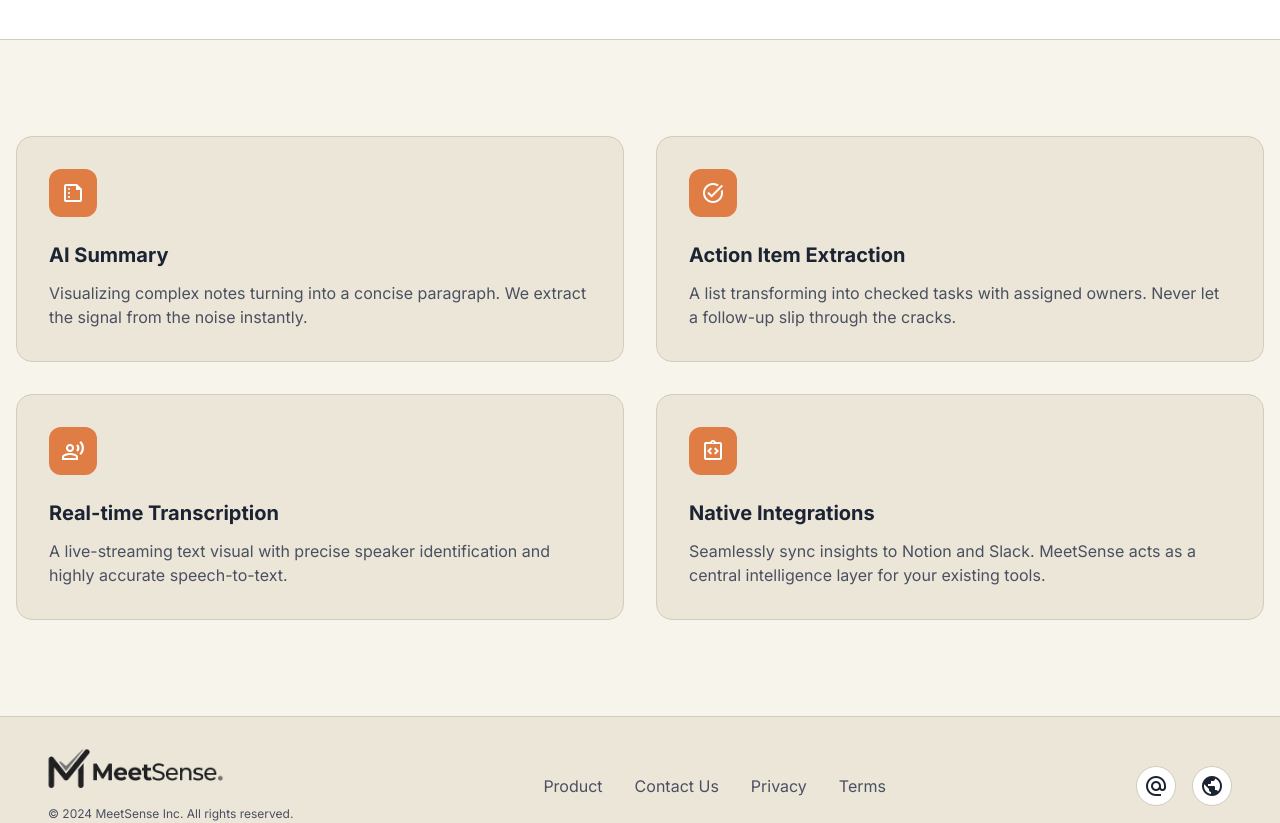
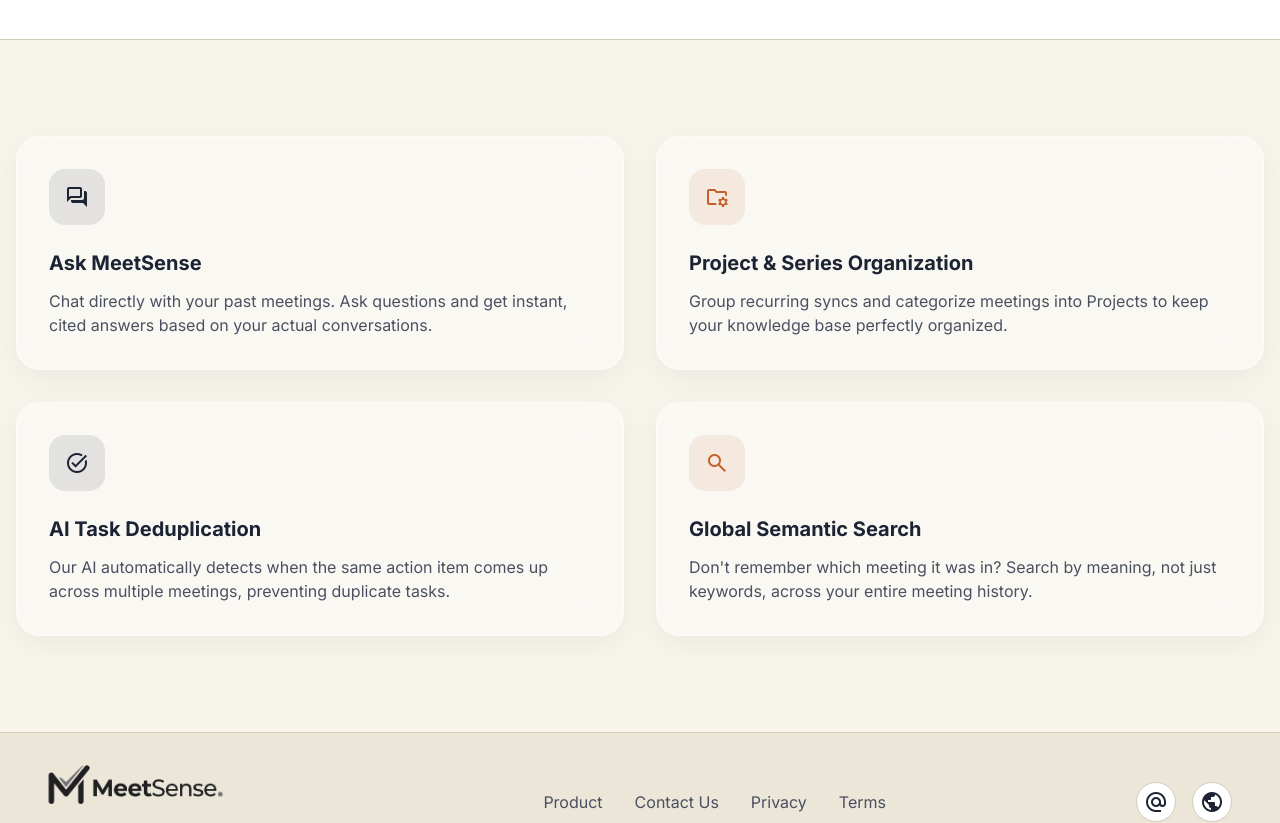
Before and after one commit to Aryamgupta/meetSense, a Next.js app: page /features in a window 1280 px wide. Shown: the part 460-1283 px from the top of the page. Built offline with nearby package versions, Linux system fonts and the light colour scheme.

Commit message:
added features of v2.0 in the marketting features

```diff
--- a/src/app/(marketing)/features/page.tsx
+++ b/src/app/(marketing)/features/page.tsx
@@ -29,70 +29,49 @@
           </div>
         </section>
 
-        {/* Features Grid */}
         <section className="max-w-7xl mx-auto px-4 py-24">
           <div className="grid md:grid-cols-2 gap-8">
             {/* Feature 1 */}
-            <div className="bg-surface-container border border-outline-variant rounded-2xl p-8 hover:border-secondary transition-colors group">
-              <div className="w-12 h-12 rounded-xl bg-secondary-container text-on-secondary-container flex items-center justify-center mb-6">
-                <span className="material-symbols-outlined text-[24px]">
-                  summarize
-                </span>
+            <div className="glass-panel border border-outline-variant/30 rounded-3xl p-8 hover:border-primary/50 transition-all group shadow-sm">
+              <div className="w-14 h-14 rounded-2xl bg-primary/10 text-primary flex items-center justify-center mb-6">
+                <span className="material-symbols-outlined text-[28px]">forum</span>
               </div>
-              <h3 className="text-headline-md font-bold mb-3 text-on-surface">
-                AI Summary
-              </h3>
+              <h3 className="text-headline-md font-bold mb-3 text-on-surface">Ask MeetSense</h3>
               <p className="text-body-lg text-on-surface-variant">
-                Visualizing complex notes turning into a concise paragraph. We
-                extract the signal from the noise instantly.
+                Chat directly with your past meetings. Ask questions and get instant, cited answers based on your actual conversations.
               </p>
             </div>
 
             {/* Feature 2 */}
-            <div className="bg-surface-container border border-outline-variant rounded-2xl p-8 hover:border-secondary transition-colors group">
-              <div className="w-12 h-12 rounded-xl bg-secondary-container text-on-secondary-container flex items-center justify-center mb-6">
-                <span className="material-symbols-outlined text-[24px]">
-                  task_alt
-                </span>
+            <div className="glass-panel border border-outline-variant/30 rounded-3xl p-8 hover:border-secondary/50 transition-all group shadow-sm">
+              <div className="w-14 h-14 rounded-2xl bg-secondary/10 text-secondary flex items-center justify-center mb-6">
+                <span className="material-symbols-outlined text-[28px]">folder_managed</span>
               </div>
-              <h3 className="text-headline-md font-bold mb-3 text-on-surface">
-                Action Item Extraction
-              </h3>
+              <h3 className="text-headline-md font-bold mb-3 text-on-surface">Project & Series Organization</h3>
               <p className="text-body-lg text-on-surface-variant">
-                A list transforming into checked tasks with assigned owners.
-                Never let a follow-up slip through the cracks.
+                Group recurring syncs and categorize meetings into Projects to keep your knowledge base perfectly organized.
               </p>
             </div>
 
             {/* Feature 3 */}
-            <div className="bg-surface-container border border-outline-variant rounded-2xl p-8 hover:border-secondary transition-colors group">
-              <div className="w-12 h-12 rounded-xl bg-secondary-container text-on-secondary-container flex items-center justify-center mb-6">
-                <span className="material-symbols-outlined text-[24px]">
-                  record_voice_over
-                </span>
+            <div className="glass-panel border border-outline-variant/30 rounded-3xl p-8 hover:border-primary/50 transition-all group shadow-sm">
+              <div className="w-14 h-14 rounded-2xl bg-primary/10 text-primary flex items-center justify-center mb-6">
+                <span className="material-symbols-outlined text-[28px]">task_alt</span>
               </div>
-              <h3 className="text-headline-md font-bold mb-3 text-on-surface">
-                Real-time Transcription
-              </h3>
+              <h3 className="text-headline-md font-bold mb-3 text-on-surface">AI Task Deduplication</h3>
               <p className="text-body-lg text-on-surface-variant">
-                A live-streaming text visual with precise speaker identification
-                and highly accurate speech-to-text.
+                Our AI automatically detects when the same action item comes up across multiple meetings, preventing duplicate tasks.
               </p>
             </div>
 
             {/* Feature 4 */}
-            <div className="bg-surface-container border border-outline-variant rounded-2xl p-8 hover:border-secondary transition-colors group">
-              <div className="w-12 h-12 rounded-xl bg-secondary-container text-on-secondary-container flex items-center justify-center mb-6">
-                <span className="material-symbols-outlined text-[24px]">
-                  integration_instructions
-                </span>
+            <div className="glass-panel border border-outline-variant/30 rounded-3xl p-8 hover:border-secondary/50 transition-all group shadow-sm">
+              <div className="w-14 h-14 rounded-2xl bg-secondary/10 text-secondary flex items-center justify-center mb-6">
+                <span className="material-symbols-outlined text-[28px]">search</span>
               </div>
-              <h3 className="text-headline-md font-bold mb-3 text-on-surface">
-                Native Integrations
-              </h3>
+              <h3 className="text-headline-md font-bold mb-3 text-on-surface">Global Semantic Search</h3>
               <p className="text-body-lg text-on-surface-variant">
-                Seamlessly sync insights to Notion and Slack. MeetSense acts as
-                a central intelligence layer for your existing tools.
+                Don't remember which meeting it was in? Search by meaning, not just keywords, across your entire meeting history.
               </p>
             </div>
           </div>
--- a/src/app/(marketing)/page.tsx
+++ b/src/app/(marketing)/page.tsx
@@ -10,20 +10,18 @@
             <div className="absolute bottom-[-10%] right-[-10%] w-[40%] h-[60%] bg-secondary-fixed opacity-30 blur-[120px] rounded-full"></div>
           </div>
           <div className="max-w-7xl mx-auto px-margin-mobile md:px-margin-desktop text-center">
-            <div className="inline-flex items-center gap-2 bg-surface-container-lowest border border-outline-variant px-4 py-1.5 rounded-full mb-8 shadow-sm animate-fade-in">
-              <span className="flex h-2 w-2 rounded-full bg-status-success animate-pulse"></span>
-              <span className="text-label-md font-label-md text-secondary">
-                New: AI Summarization v2.0
+            <div className="inline-flex items-center gap-2 glass-panel border border-primary/30 px-4 py-1.5 rounded-full mb-8 shadow-sm animate-fade-in">
+              <span className="flex h-2 w-2 rounded-full bg-primary animate-pulse"></span>
+              <span className="text-label-md font-label-md text-primary font-bold tracking-wide">
+                New: Ask MeetSense & Semantic Search
               </span>
             </div>
             <h1 className="text-4xl md:text-6xl lg:text-7xl font-display font-bold tracking-tight text-on-surface mb-6 max-w-4xl mx-auto leading-[1.1]">
-              Turn every meeting into{" "}
-              <span className="text-primary italic">action</span>
+              Chat directly with your{" "}
+              <span className="text-primary italic">meetings</span>
             </h1>
             <p className="text-body-lg text-on-surface-variant max-w-2xl mx-auto mb-10 leading-relaxed font-body-md">
-              Stop losing key insights in the noise. MeetSense uses
-              enterprise-grade AI to transcribe, summarize, and sync your tasks
-              instantly.
+              Stop losing key insights in the noise. MeetSense uses enterprise-grade AI to transcribe, summarize, group by projects, and lets you chat with your entire knowledge base instantly.
             </p>
             <div className="flex flex-col sm:flex-row items-center justify-center gap-4">
               <Link
@@ -60,60 +58,46 @@
                 Three simple steps to a more productive workflow.
               </p>
             </div>
-            <div className="grid grid-cols-1 md:grid-cols-3 gap-12 relative">
-              <div className="hidden md:block absolute top-12 left-[20%] right-[20%] h-[2px] bg-gradient-to-r from-transparent via-outline-variant to-transparent -z-0"></div>
+            <div className="grid grid-cols-1 md:grid-cols-4 gap-8 relative">
+              <div className="hidden md:block absolute top-12 left-[10%] right-[10%] h-[2px] bg-gradient-to-r from-transparent via-primary/30 to-transparent -z-0"></div>
 
               <div className="flex flex-col items-center text-center relative z-10">
-                <div className="w-24 h-24 rounded-2xl bg-surface-container-high flex items-center justify-center mb-6 shadow-sm border border-outline-variant">
-                  <span
-                    className="material-symbols-outlined text-primary text-4xl"
-                    data-icon="upload_file"
-                  >
-                    upload_file
-                  </span>
+                <div className="w-24 h-24 rounded-[32px] glass-panel flex items-center justify-center mb-6 shadow-premium border border-primary/20">
+                  <span className="material-symbols-outlined text-primary text-4xl" data-icon="upload_file">upload_file</span>
                 </div>
-                <h3 className="text-headline-sm font-headline-sm text-on-surface mb-3">
-                  1. Upload
-                </h3>
-                <p className="text-body-md text-on-surface-variant max-w-[280px]">
-                  Upload your video or audio recording from Zoom, Teams, or
-                  Google Meet.
+                <h3 className="text-headline-sm font-bold text-on-surface mb-3">1. Upload</h3>
+                <p className="text-body-md text-on-surface-variant max-w-[240px]">
+                  Upload your video or audio recording from Zoom, Teams, or Google Meet.
                 </p>
               </div>
 
               <div className="flex flex-col items-center text-center relative z-10">
-                <div className="w-24 h-24 rounded-2xl bg-surface-container-high flex items-center justify-center mb-6 shadow-sm border border-outline-variant">
-                  <span
-                    className="material-symbols-outlined text-secondary text-4xl"
-                    data-icon="auto_awesome"
-                  >
-                    auto_awesome
-                  </span>
+                <div className="w-24 h-24 rounded-[32px] glass-panel flex items-center justify-center mb-6 shadow-premium border border-primary/20">
+                  <span className="material-symbols-outlined text-secondary text-4xl" data-icon="folder_managed">folder_managed</span>
                 </div>
-                <h3 className="text-headline-sm font-headline-sm text-on-surface mb-3">
-                  2. AI Extracts
-                </h3>
-                <p className="text-body-md text-on-surface-variant max-w-[280px]">
-                  Our model identifies speakers, key decisions, and creates a
-                  concise summary.
+                <h3 className="text-headline-sm font-bold text-on-surface mb-3">2. Organize</h3>
+                <p className="text-body-md text-on-surface-variant max-w-[240px]">
+                  Group your recurring syncs into specific Series and Projects seamlessly.
                 </p>
               </div>
 
               <div className="flex flex-col items-center text-center relative z-10">
-                <div className="w-24 h-24 rounded-2xl bg-surface-container-high flex items-center justify-center mb-6 shadow-sm border border-outline-variant">
-                  <span
-                    className="material-symbols-outlined text-primary text-4xl"
-                    data-icon="task_alt"
-                  >
-                    task_alt
-                  </span>
+                <div className="w-24 h-24 rounded-[32px] glass-panel flex items-center justify-center mb-6 shadow-premium border border-primary/20">
+                  <span className="material-symbols-outlined text-primary text-4xl" data-icon="task_alt">task_alt</span>
                 </div>
-                <h3 className="text-headline-sm font-headline-sm text-on-surface mb-3">
-                  3. Track Items
-                </h3>
-                <p className="text-body-md text-on-surface-variant max-w-[280px]">
-                  Sync action items directly to Notion, Slack, or Jira and track
-                  their progress.
+                <h3 className="text-headline-sm font-bold text-on-surface mb-3">3. Track Items</h3>
+                <p className="text-body-md text-on-surface-variant max-w-[240px]">
+                  AI automatically extracts and deduplicates action items across all your meetings.
+                </p>
+              </div>
+
+              <div className="flex flex-col items-center text-center relative z-10">
+                <div className="w-24 h-24 rounded-[32px] glass-panel flex items-center justify-center mb-6 shadow-premium border border-primary/20">
+                  <span className="material-symbols-outlined text-secondary text-4xl" data-icon="forum">forum</span>
+                </div>
+                <h3 className="text-headline-sm font-bold text-on-surface mb-3">4. Ask MeetSense</h3>
+                <p className="text-body-md text-on-surface-variant max-w-[240px]">
+                  Chat directly with your knowledge base to get instant, cited answers.
                 </p>
               </div>
             </div>
@@ -172,33 +156,23 @@
                 </div>
               </div>
 
-              <div className="md:col-span-1 bg-surface-container-lowest border border-outline-variant rounded-xl p-8 flex flex-col justify-between hover:border-primary/30 transition-all">
-                <span
-                  className="material-symbols-outlined text-primary text-3xl mb-4"
-                  data-icon="security"
-                >
-                  security
-                </span>
+              <div className="md:col-span-1 glass-panel border border-outline-variant/30 rounded-3xl p-8 flex flex-col justify-between hover:border-primary/50 transition-all">
+                <span className="material-symbols-outlined text-primary text-4xl mb-4" data-icon="search">search</span>
                 <div>
-                  <h4 className="font-bold mb-1">SOC-2 Secure</h4>
-                  <p className="text-label-md text-on-surface-variant">
-                    Your data is encrypted and private by default.
+                  <h4 className="font-bold text-headline-sm mb-2">Semantic Search</h4>
+                  <p className="text-body-md text-on-surface-variant">
+                    Find the exact moment a topic was discussed across all your meetings instantly.
                   </p>
                 </div>
               </div>
 
-              <div className="md:col-span-1 bg-primary text-on-primary rounded-xl p-8 flex flex-col justify-between group cursor-pointer overflow-hidden relative">
-                <div className="absolute inset-0 bg-white/5 opacity-0 group-hover:opacity-100 transition-opacity"></div>
-                <span
-                  className="material-symbols-outlined text-3xl mb-4"
-                  data-icon="rocket_launch"
-                >
-                  rocket_launch
-                </span>
+              <div className="md:col-span-1 bg-gradient-to-br from-primary to-secondary text-white rounded-3xl p-8 flex flex-col justify-between group cursor-pointer overflow-hidden relative shadow-premium">
+                <div className="absolute inset-0 bg-white/10 opacity-0 group-hover:opacity-100 transition-opacity"></div>
+                <span className="material-symbols-outlined text-4xl mb-4" data-icon="forum">forum</span>
                 <div>
-                  <h4 className="font-bold mb-1">Scale Fast</h4>
-                  <p className="text-label-md text-on-primary/80">
-                    Enterprise-ready for teams of all sizes.
+                  <h4 className="font-bold text-headline-sm mb-2">Ask MeetSense</h4>
+                  <p className="text-body-md text-white/90">
+                    Chat with your notes. Get precise answers with direct citations.
                   </p>
                 </div>
               </div>
```
